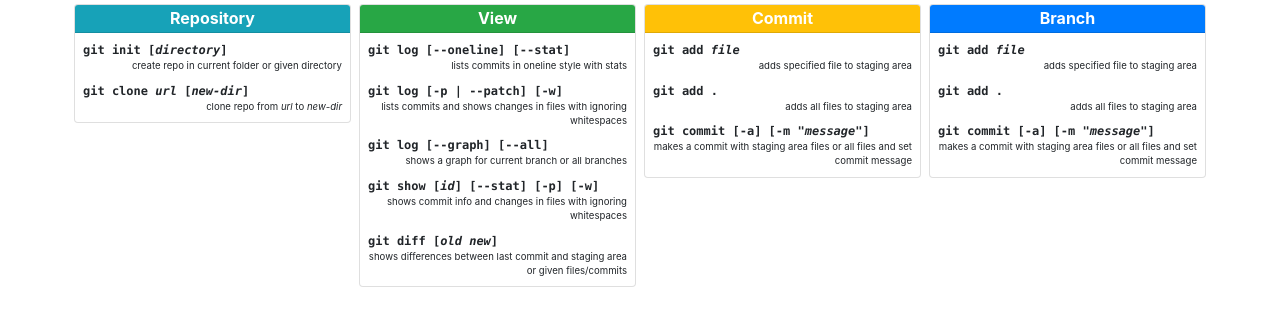
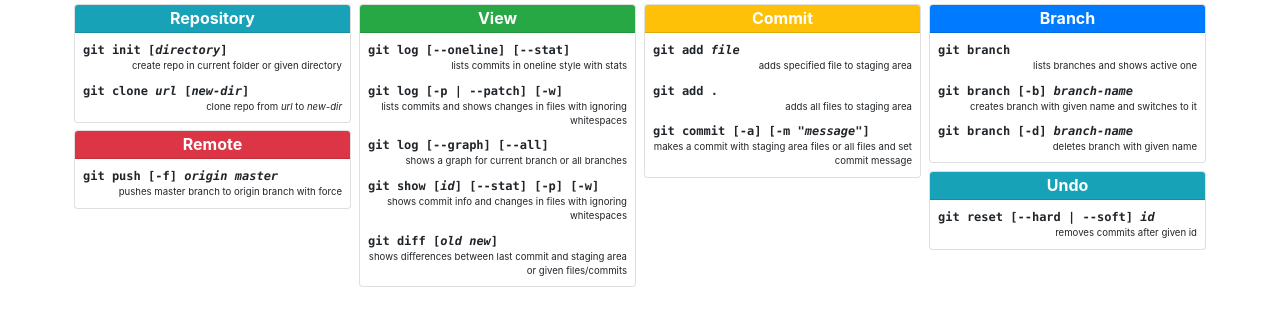
Before and after one commit to grkmsari/git-cheat-sheet, a plain HTML site: page index.html in a window 1280 px wide. Drawn offline with nearby package versions, Linux system fonts and the light colour scheme.

Commit message:
Added remote, undo and branch sections

```diff
--- a/index.html
+++ b/index.html
@@ -76,12 +76,36 @@
                 <div class="card-body p-0">
                     <h6 class="card-header font-weight-bold bg-primary text-white text-center py-1">Branch</h6>
                     <dl class="m-2">
-                        <dt><samp>git add <em>file</em></samp></dt>
-                        <dd class="text-right small">adds specified file to staging area</dd>
-                        <dt><samp>git add .</samp></dt>
-                        <dd class="text-right small">adds all files to staging area</dd>
-                        <dt><samp>git commit [-a] [-m "<em>message</em>"]</samp></dt>
-                        <dd class="text-right small">makes a commit with staging area files or all files and set commit message</dd>
+                        <dt><samp>git branch</samp></dt>
+                        <dd class="text-right small">lists branches and shows active one</dd>
+                        <dt><samp>git branch [-b] <em>branch-name</em></samp></dt>
+                        <dd class="text-right small">creates branch with given name and switches to it</dd>
+                        <dt><samp>git branch [-d] <em>branch-name</em></samp></dt>
+                        <dd class="text-right small">deletes branch with given name</dd>
+                    </dl>
+                </div>
+            </div>
+        </div>
+
+        <div class="col-12 col-sm-6 col-md-4 col-lg-3 p-1">
+            <div class="card">
+                <div class="card-body p-0">
+                    <h6 class="card-header font-weight-bold bg-danger text-white text-center py-1">Remote</h6>
+                    <dl class="m-2">
+                        <dt><samp>git push [-f] <em>origin</em> <em>master</em></samp></dt>
+                        <dd class="text-right small">pushes master branch to origin branch with force</dd>
+                    </dl>
+                </div>
+            </div>
+        </div>
+
+        <div class="col-12 col-sm-6 col-md-4 col-lg-3 p-1">
+            <div class="card">
+                <div class="card-body p-0">
+                    <h6 class="card-header font-weight-bold bg-info text-white text-center py-1">Undo</h6>
+                    <dl class="m-2">
+                        <dt><samp>git reset [--hard | --soft] <em>id</em> </samp></dt>
+                        <dd class="text-right small">removes commits after given id</dd>
                     </dl>
                 </div>
             </div>
```
